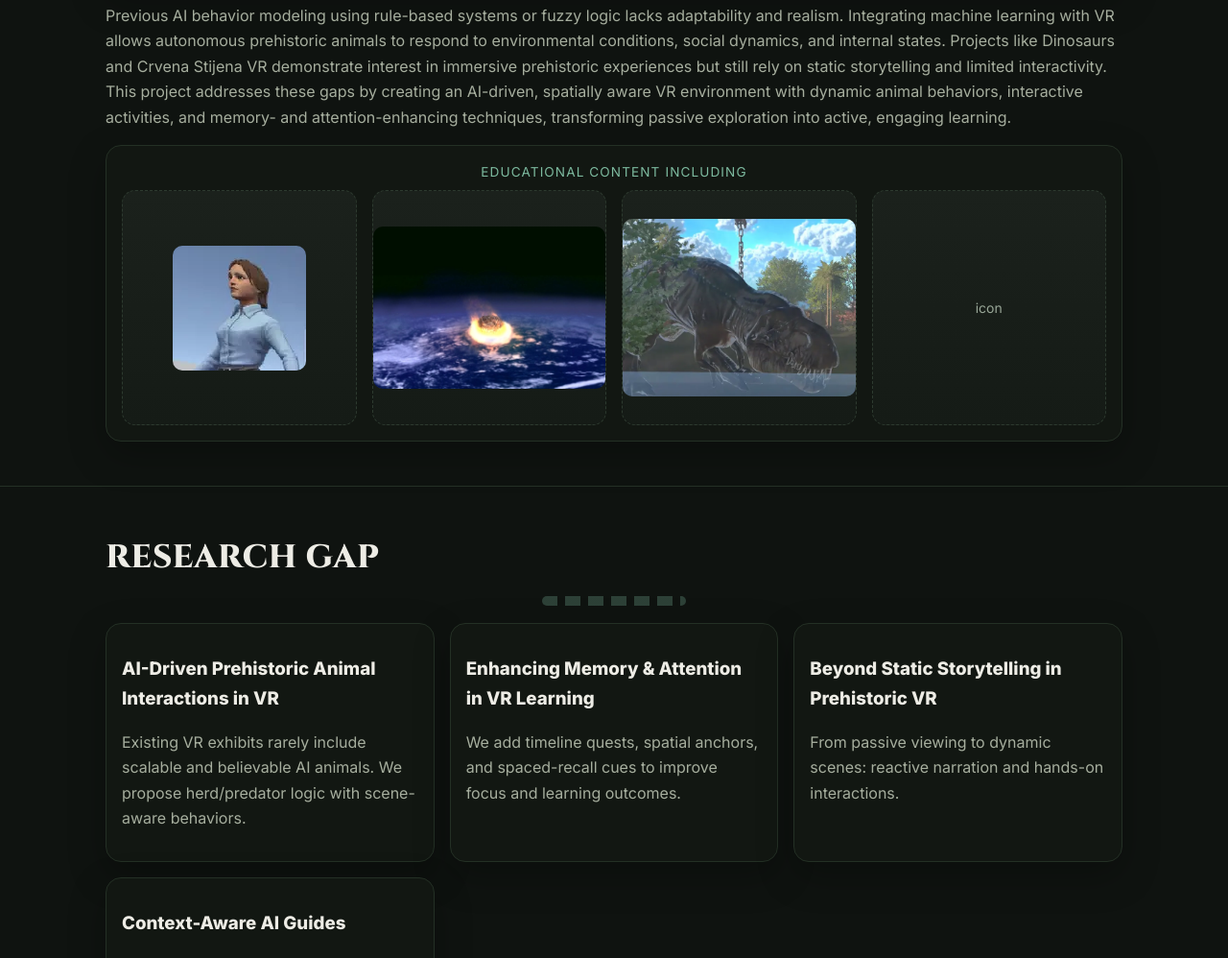
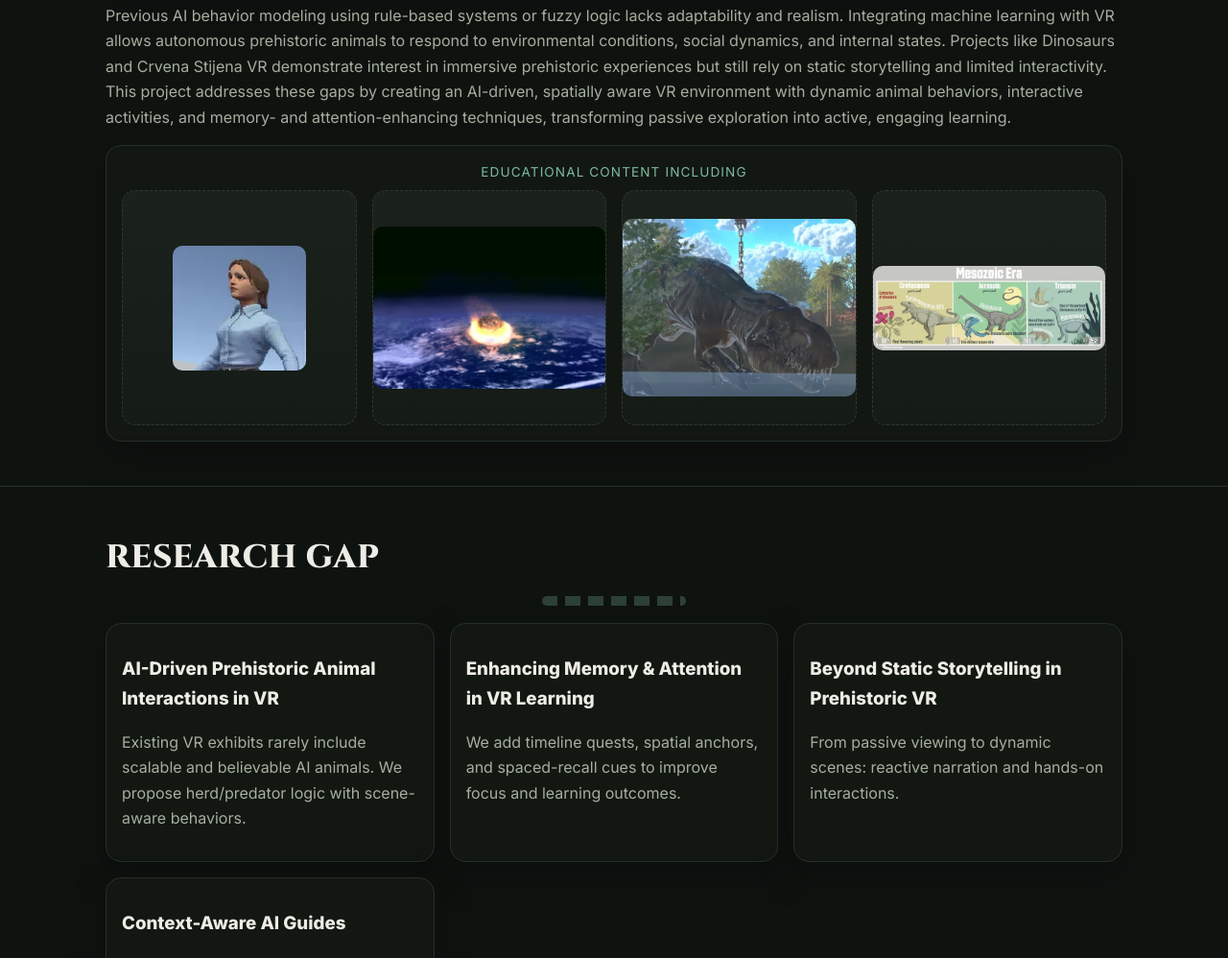
Before and after one commit to KisuraWSP/research_website, a plain HTML site: page index.html in a window 1280 px wide. Shown: the part 1614-2612 px from the top of the page at 96% size. Drawn offline with Linux system fonts and the light colour scheme.

Commit message:
added vr timeline

```diff
--- a/index.html
+++ b/index.html
@@ -248,7 +248,11 @@
               <img src="images/webp/ab.webp" alt="AI Animal Behaviour" loading="lazy" width="300" height="300">
             </a>
           </div>
-          <div class="thumb">icon</div>
+          <div class="thumb">
+            <a href="https://youtu.be/zGGEIO5U8OU" target="_blank" rel="noopener noreferrer">
+              <img src="images/webp/tm.webp" alt="VR Timeline" loading="lazy" width="300" height="300">
+            </a>
+          </div>
         </div>
       </div>
     </div>
```
Also changed, not shown: images/webp/tm.webp (added).
